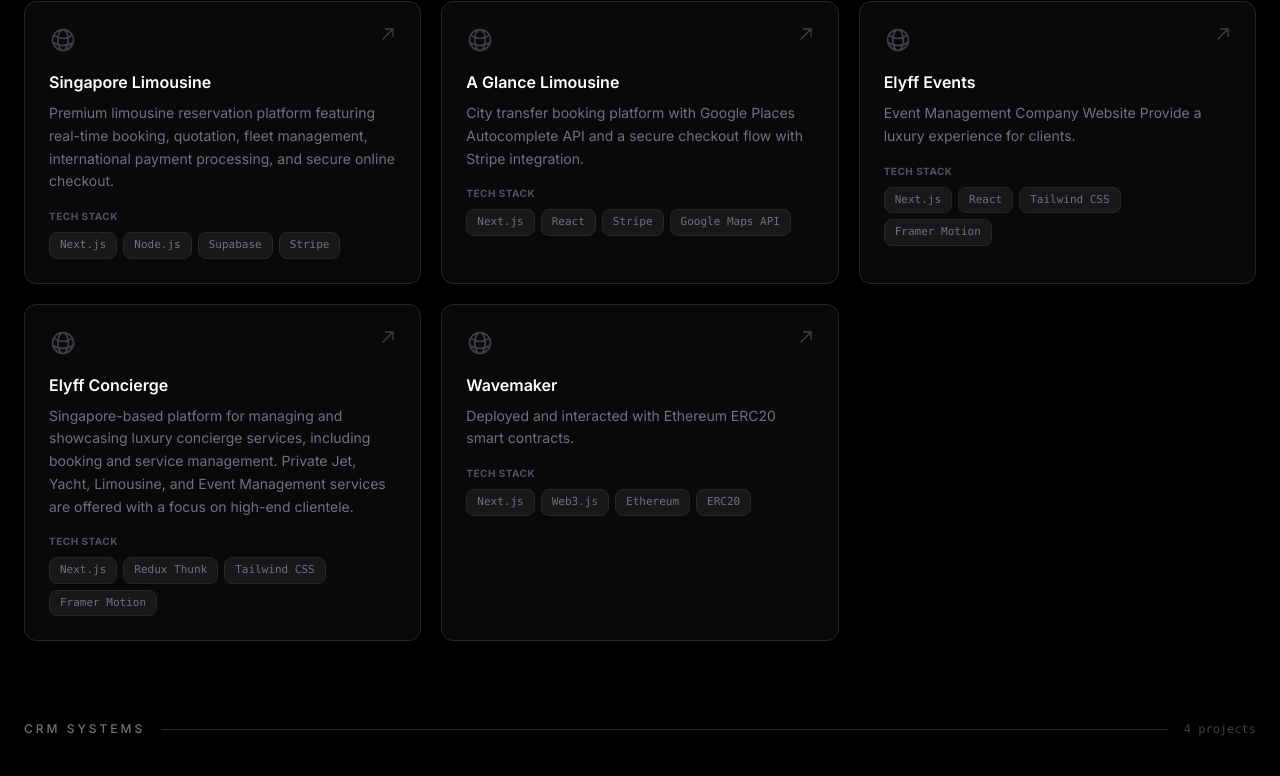
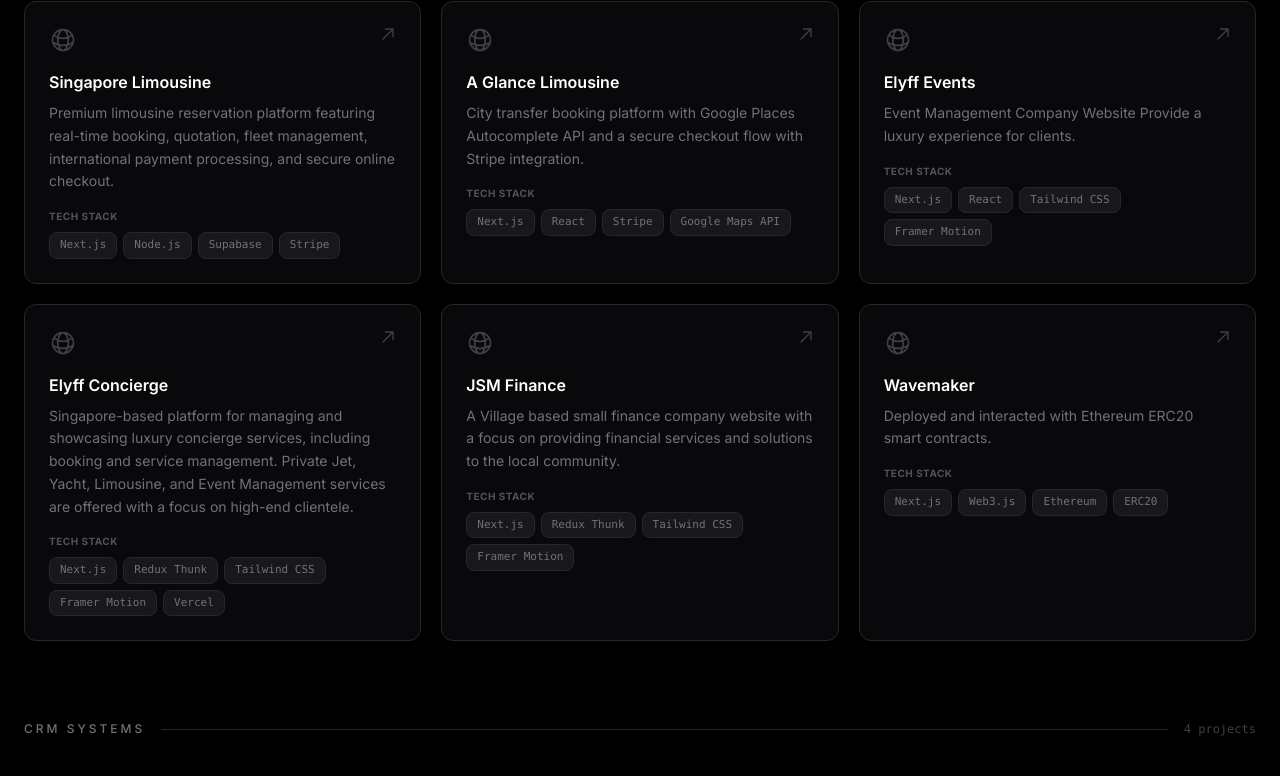
Before and after one commit to siva626203/FullStackDeveloper-Portfolio, a Next.js app: page / in a window 1280 px wide. Shown: the part 2450-3226 px from the top of the page. Built offline with nearby package versions, Linux system fonts and the light colour scheme.

Commit message:
projects

```diff
--- a/src/app/_components/Projects/page.tsx
+++ b/src/app/_components/Projects/page.tsx
@@ -32,8 +32,14 @@ export default function Projects() {
     {
       title: 'Elyff Concierge',
       description: 'Singapore-based platform for managing and showcasing luxury concierge services, including booking and service management. Private Jet, Yacht, Limousine, and Event Management services are offered with a focus on high-end clientele.',
+      tech: ['Next.js', 'Redux Thunk', 'Tailwind CSS', 'Framer Motion',"Vercel"],
+      link: 'https://www.elyffconcierge.com',
+    },
+     {
+      title: 'JSM Finance',
+      description: 'A Village based small finance company website with a focus on providing financial services and solutions to the local community.',
       tech: ['Next.js', 'Redux Thunk', 'Tailwind CSS', 'Framer Motion'],
-      link: 'https://www.elyffconcierge.com',
+      link: 'https://jsmfinancials.com/',
     },
     {
       title: 'Wavemaker',
```
